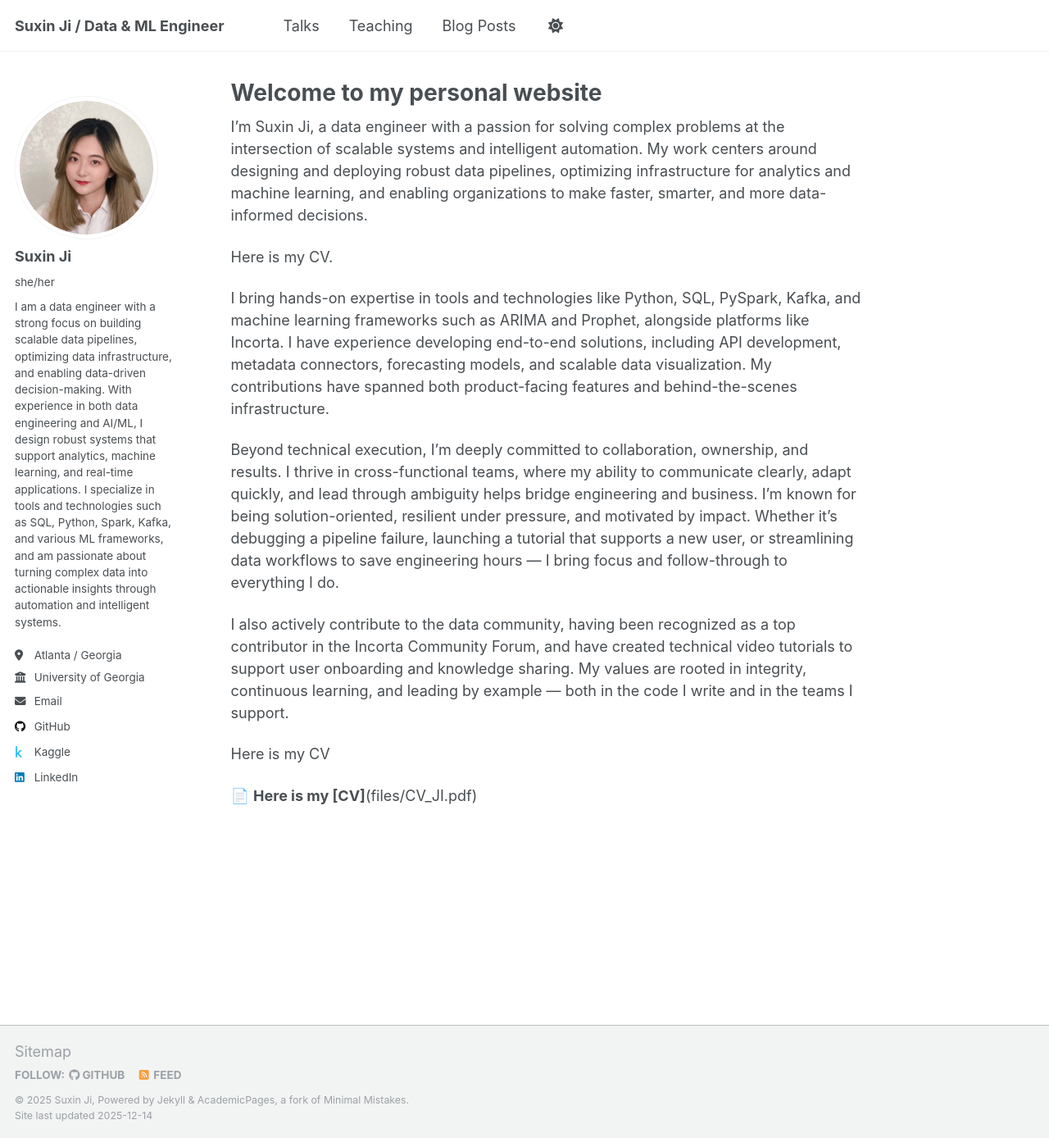
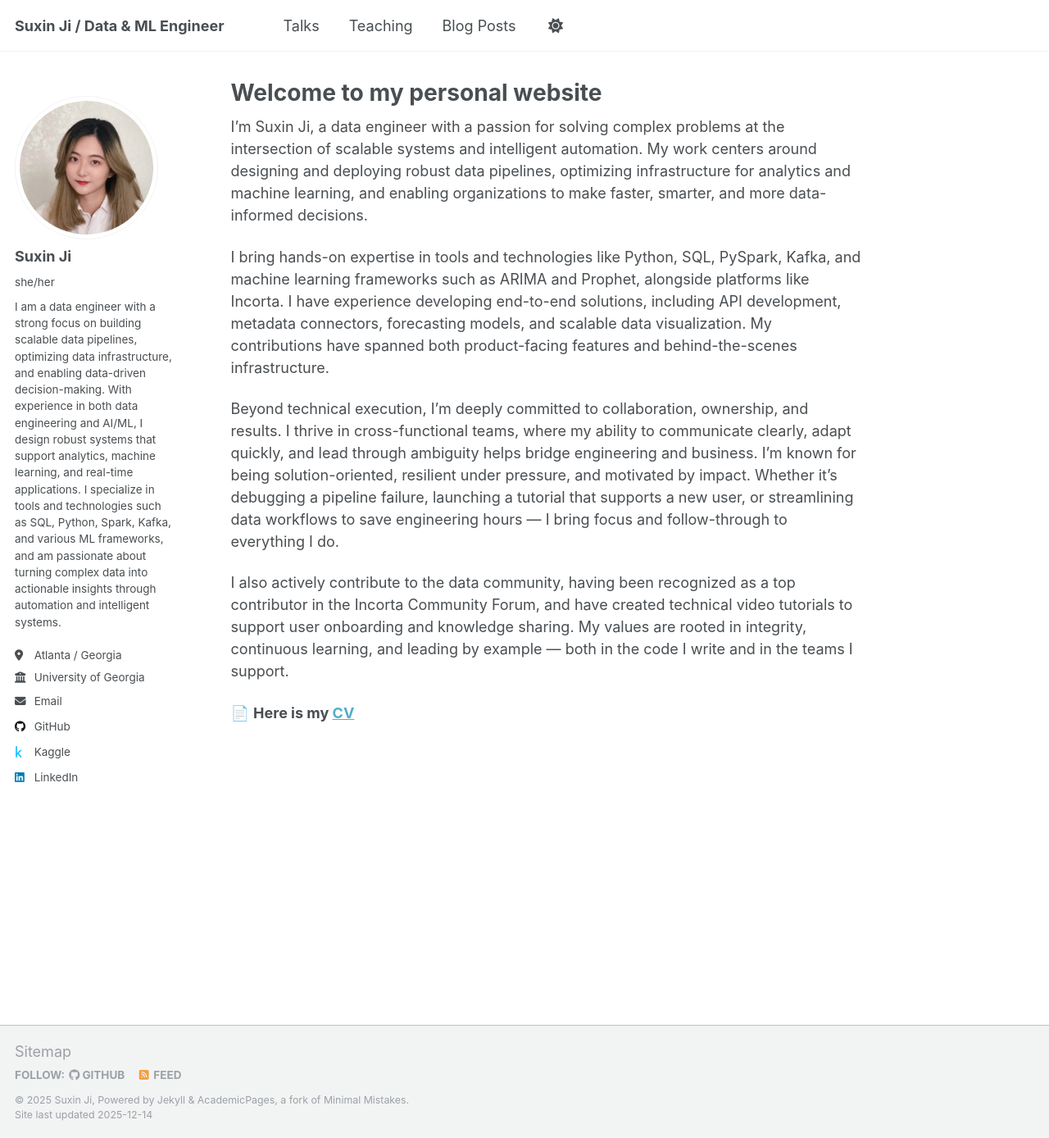
Before and after one commit to SuzieJi/suxinji.github.io, a Jekyll site: the page built from _pages/about.md, in a window 1280 px wide and 1388 px high. Shown: the whole window at 82% size. Built offline with Jekyll 4.4.1, drawn with Linux system fonts in a browser that asks for light colours.

Commit message:
Fix CV link issue

```diff
--- a/_pages/about.md
+++ b/_pages/about.md
@@ -9,14 +9,10 @@ redirect_from:
 
 I'm Suxin Ji, a data engineer with a passion for solving complex problems at the intersection of scalable systems and intelligent automation. My work centers around designing and deploying robust data pipelines, optimizing infrastructure for analytics and machine learning, and enabling organizations to make faster, smarter, and more data-informed decisions.
 
-Here is my CV.
-
 I bring hands-on expertise in tools and technologies like Python, SQL, PySpark, Kafka, and machine learning frameworks such as ARIMA and Prophet, alongside platforms like Incorta. I have experience developing end-to-end solutions, including API development, metadata connectors, forecasting models, and scalable data visualization. My contributions have spanned both product-facing features and behind-the-scenes infrastructure.
 
 Beyond technical execution, I’m deeply committed to collaboration, ownership, and results. I thrive in cross-functional teams, where my ability to communicate clearly, adapt quickly, and lead through ambiguity helps bridge engineering and business. I'm known for being solution-oriented, resilient under pressure, and motivated by impact. Whether it's debugging a pipeline failure, launching a tutorial that supports a new user, or streamlining data workflows to save engineering hours — I bring focus and follow-through to everything I do.
 
 I also actively contribute to the data community, having been recognized as a top contributor in the Incorta Community Forum, and have created technical video tutorials to support user onboarding and knowledge sharing. My values are rooted in integrity, continuous learning, and leading by example — both in the code I write and in the teams I support.
 
-Here is my CV
-
-📄 **Here is my [CV]**(files/CV_JI.pdf)
+📄 **Here is my [CV](files/CV_JI.pdf)**
```
